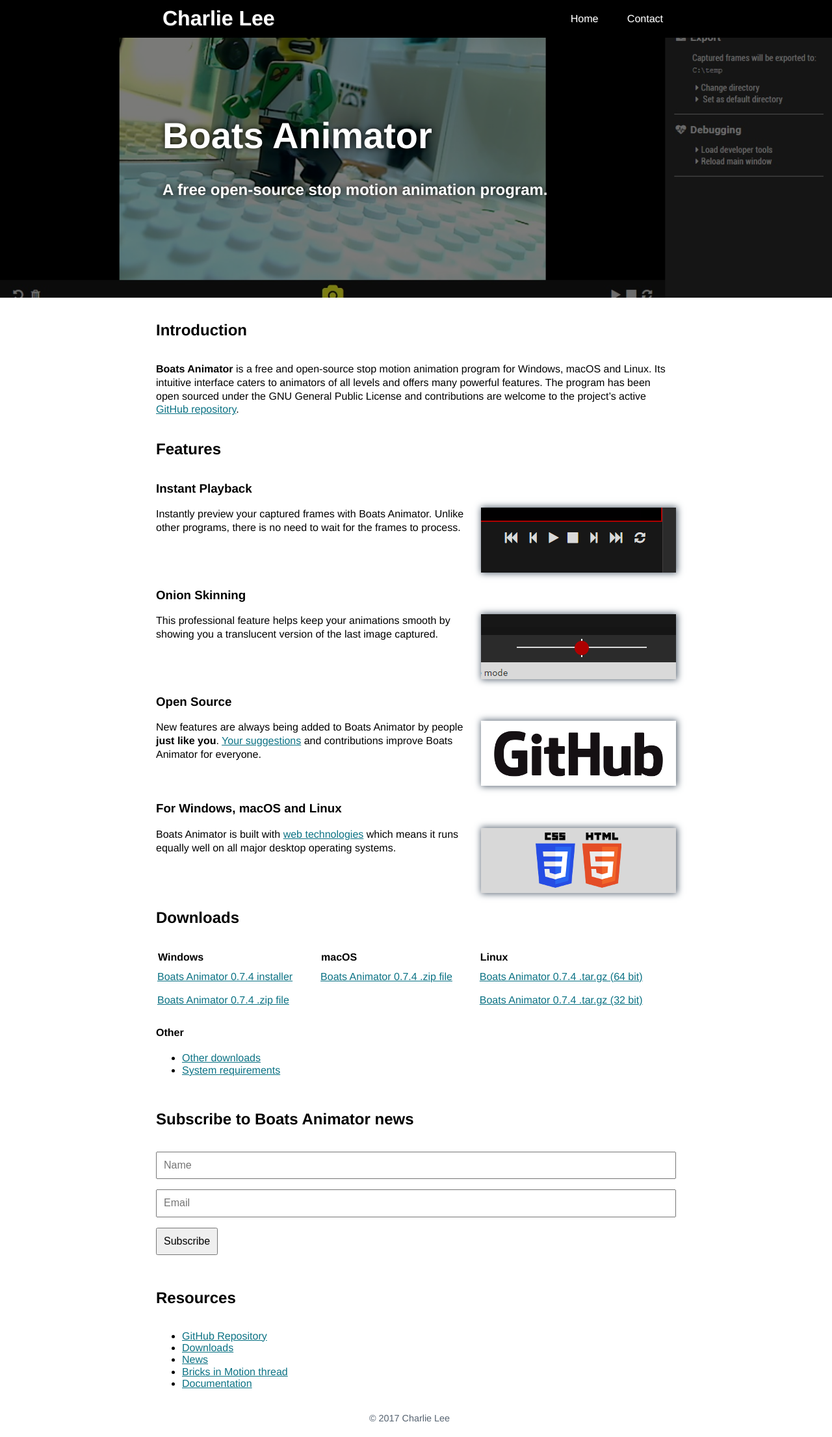
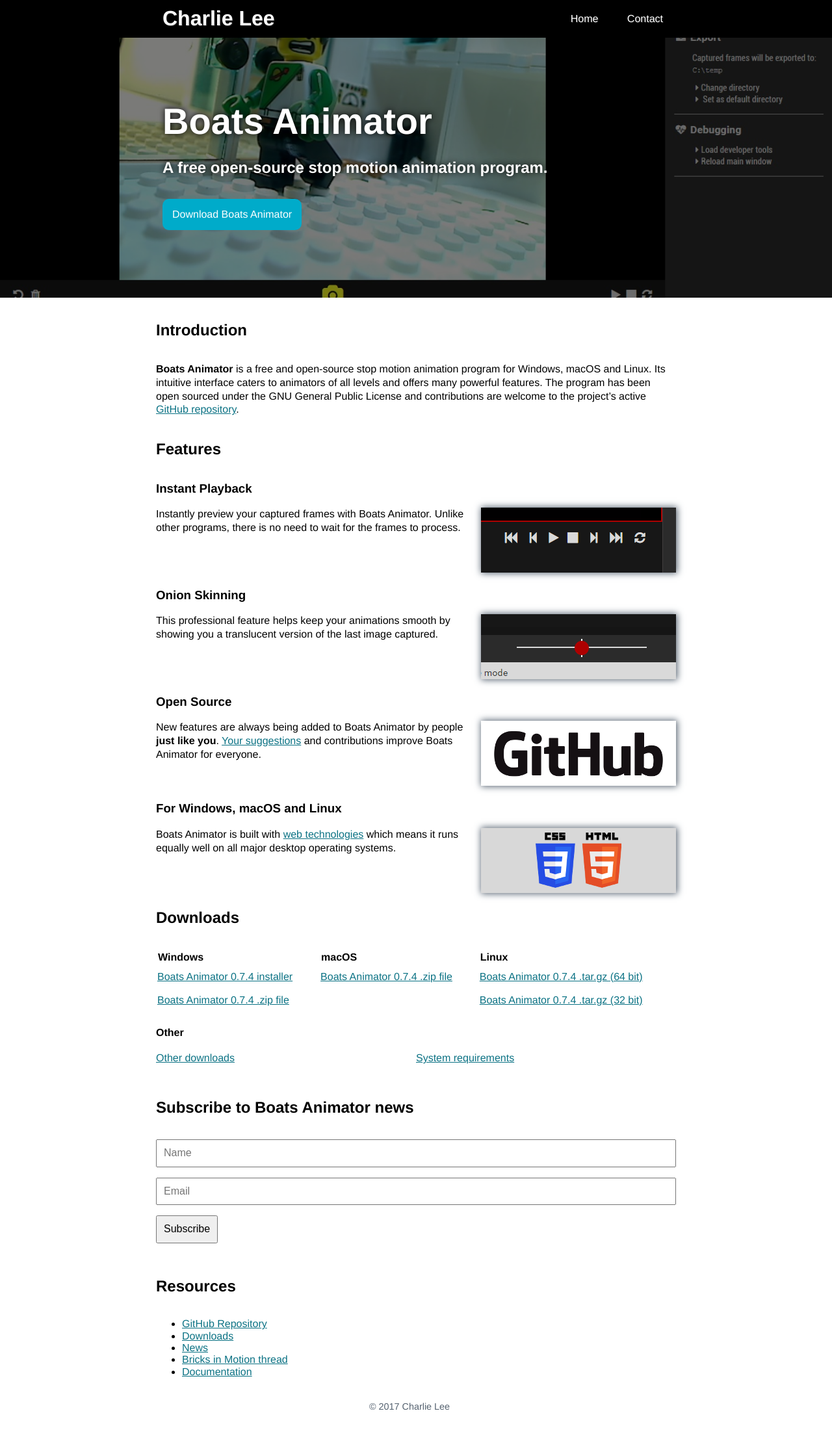
Before and after one commit to charlielee/charlielee.github.io, a Jekyll site: the page built from _projects/boats-animator.md, in a window 1280 px wide. Shown: the whole page at 65% size. Built offline with Jekyll 4.4.1, drawn with Linux system fonts in a browser that asks for light colours.

Commit message:
Adds call to action button to hero headers

```diff
--- a/_includes/signup-boats-animator-news.html
+++ b/_includes/signup-boats-animator-news.html
@@ -14,7 +14,7 @@
 		<div class="response" id="mce-success-response" style="display:none"></div>
 	</div>    <!-- real people should not fill this in and expect good things - do not remove this or risk form bot signups-->
     <div style="position: absolute; left: -5000px;" aria-hidden="true"><input type="text" name="b_18c7e6686171e7e25bbb153d1_37cf5f55d3" tabindex="-1" value=""></div>
-    <div class="clear"><input type="submit" value="Subscribe" name="subscribe" id="mc-embedded-subscribe" class="button"></div>
+    <div class="clear"><input type="submit" value="Subscribe" name="subscribe" id="mc-embedded-subscribe"></div>
     </div>
 </form>
 </div>
--- a/_layouts/home.html
+++ b/_layouts/home.html
@@ -10,6 +10,9 @@
         <div>
           <header>
             <h1>{{ page.hero_text }}</h1>
+            {% if page.hero_button_text %}
+            <a class="button" href="{{ page.hero_button_link }}">{{ page.hero_button_text }}</a>
+            {% endif %}
           </header>
         </div>
         {% if page.hero_img %}
--- a/_layouts/page.html
+++ b/_layouts/page.html
@@ -12,6 +12,9 @@
           <header>
             <h1>{{ page.title }}</h1>
             <h2>{{ page.hero_text }}</h2>
+            {% if page.hero_button_text %}
+            <a class="button" href="{{ page.hero_button_link }}">{{ page.hero_button_text }}</a>
+            {% endif %}
           </header>
         </div>
         {% if page.hero_img %}
--- a/_projects/boats-animator.md
+++ b/_projects/boats-animator.md
@@ -8,9 +8,11 @@
 - boatsanimator
 - animator
 gallery_img: assets/boats-animator/screenshot-1-reduced.jpg
+excerpt: An open-source stop motion animation program created using NW.js.
 hero_img: assets/boats-animator/screenshot-1-reduced.jpg
 hero_text: A free open-source stop motion animation program.
-excerpt: An open-source stop motion animation program created using NW.js.
+hero_button_text: Download Boats Animator
+hero_button_link: "#downloads"
 ---
 ## Introduction
 
@@ -43,9 +45,10 @@
 
 #### Other
 
-* [Other downloads]({{ page.repository }}/releases)
-* [System requirements](http://boatsanimator.readthedocs.io/en/latest/introduction/system-requirements/)
-
+<ul class="plainlist">
+  <li><a href="{{ page.repository }}/releases">Other downloads</a></li>
+  <li><a href="http://boatsanimator.readthedocs.io/en/latest/introduction/system-requirements/">System requirements</a></li>
+</ul>
 
 {% include signup-boats-animator-news.html %}
 
--- a/assets/main.css
+++ b/assets/main.css
@@ -67,6 +67,27 @@
 ul.plainlist {
   list-style-type: none;
   padding: 0;
+}
+
+/* ===Buttons=== */
+.button {
+  background-color: rgb(0,171,202);
+  border-radius: 10px;
+  color: rgb(255,255,255);
+  display: inline-block;
+  margin: 10px 10px 10px 0;
+  padding: 15px;
+  text-decoration: none;
+}
+.button:visited {
+  color: rgb(255,255,255);
+}
+.button:hover {
+  box-shadow: 0 0 10px 3px rgb(0,171,202);
+  color: rgb(255,255,255);
+}
+.hero a.button {
+  display: none;
 }
 
 /* ===Forms===*/
@@ -222,7 +243,6 @@
 .hero h1 {
   background-color: transparent;
   color: rgb(255,255,255);
-  display: inline;
   line-height: 1.2em;
   margin: 0;
   padding: 0;
@@ -231,6 +251,7 @@
 }
 .hero h2 {
   color: rgb(255,255,255);
+  margin: 1em 0;
   text-shadow: 0px 0px 10px rgb(0, 0, 0);
 }
 .hero img {
@@ -417,6 +438,9 @@
   aside li:last-child:after {
     content: "";
   }
+  .hero a.button {
+    display: inline-block;
+  }
 
   /* 2.2. HEADERS
      -------------------------------- */
```
